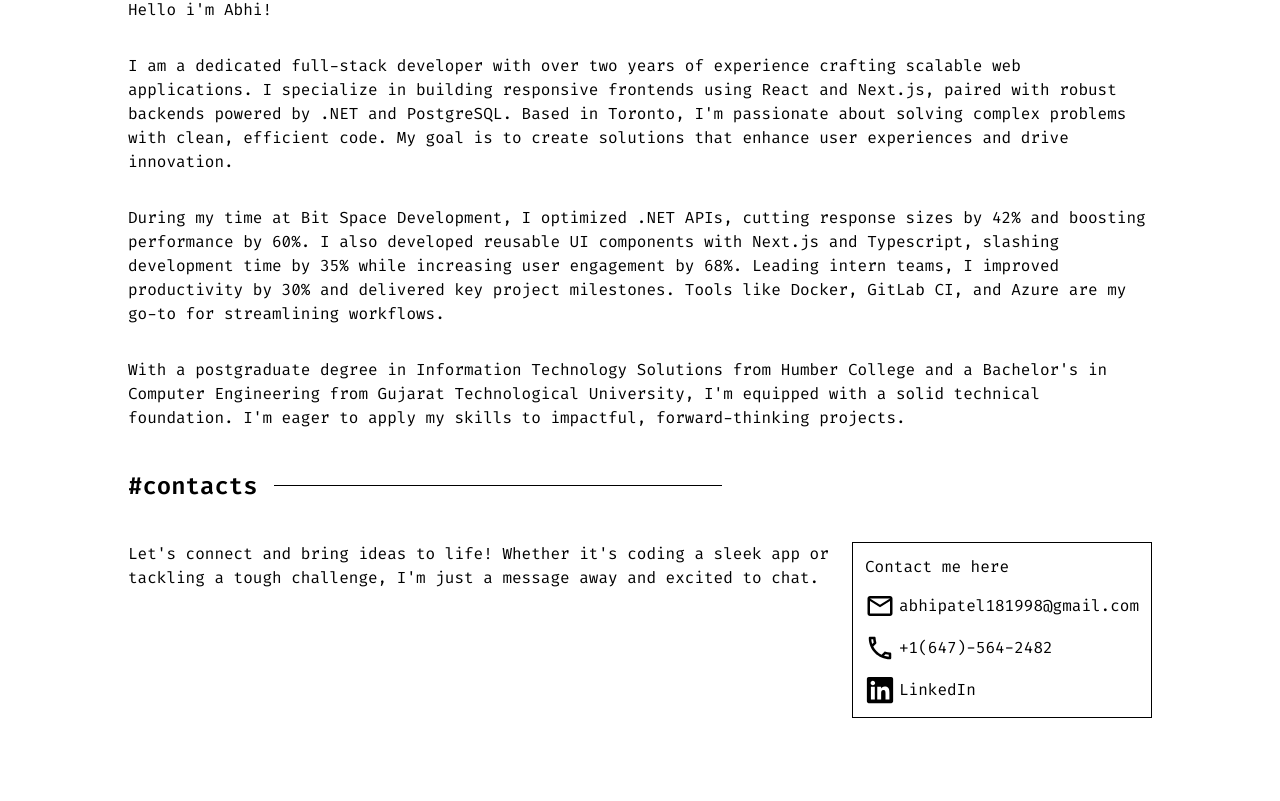
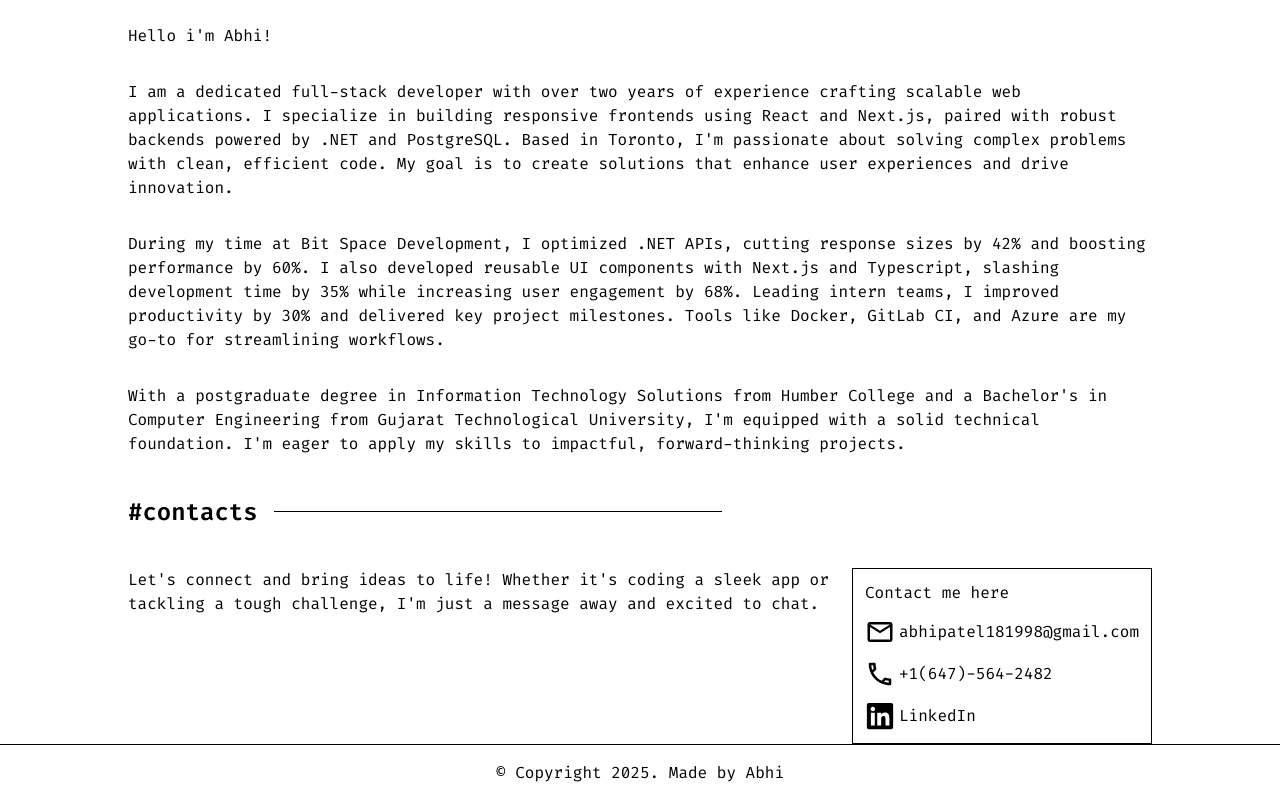
Before and after one commit to abhihpatel98/portfolio, a Next.js app: page / in a window 1280 px wide. Shown: the part 1688-2489 px from the top of the page. Before the commit the page ends 2432 px from the top, so only its background shows below. Built offline with nearby package versions, Linux system fonts and the light colour scheme.

Commit message:
Add footer.tsx add footer section.

```diff
--- /dev/null
+++ b/app/footer.tsx
@@ -0,0 +1,14 @@
+interface FooterProps {}
+
+const Footer: React.FC<FooterProps> = () => {
+  return (
+    <footer className="footer">
+      <hr />
+      <p className="copyright text-center w-full my-4">
+        © Copyright 2025. Made by Abhi
+      </p>
+    </footer>
+  );
+};
+
+export default Footer;
--- a/app/globals.css
+++ b/app/globals.css
@@ -11,11 +11,11 @@
 
 @media (prefers-color-scheme: dark) {
   :root {
-    --background: #13242A;
-    --primary: #00747A;
-    --hover: #ABB2BF32;
+    --background: #13242a;
+    --primary: #00747a;
+    --hover: #abb2bf32;
     --white: #fff;
-    --gray: #ABB2BF;
+    --gray: #abb2bf;
   }
 }
 
@@ -26,7 +26,14 @@ html {
 body {
   background: var(--background);
   color: var(--gray);
-  margin: 2% 10%;
+}
+
+main {
+  margin: 0% 10%;
+}
+
+nav {
+  padding: 2% 10%
 }
 
 a:hover {
--- a/app/layout.tsx
+++ b/app/layout.tsx
@@ -2,6 +2,7 @@ import type { Metadata } from "next";
 import { Geist, Geist_Mono, Fira_Code } from "next/font/google";
 import "./globals.css";
 import Header from "@/components/header/header";
+import Footer from "./footer";
 
 const firaCode = Fira_Code({
   variable: "--font-fira-code",
@@ -35,6 +36,7 @@ export default function RootLayout({
       >
         <Header name="Abhi" />
         {children}
+        <Footer />
       </body>
     </html>
   );
--- a/app/page.tsx
+++ b/app/page.tsx
@@ -1,17 +1,18 @@
 import AboutMe from "./about-me";
 import Contacts from "./contacts";
+import Footer from "./footer";
 import Introduction from "./introduction";
 import Projects from "./projects";
 import Skills from "./skills";
 
 export default function Home() {
   return (
-    <>
+    <main>
       <Introduction />
       <Projects />
       <Skills />
       <AboutMe />
       <Contacts />
-    </>
+    </main>
   );
 }
```
